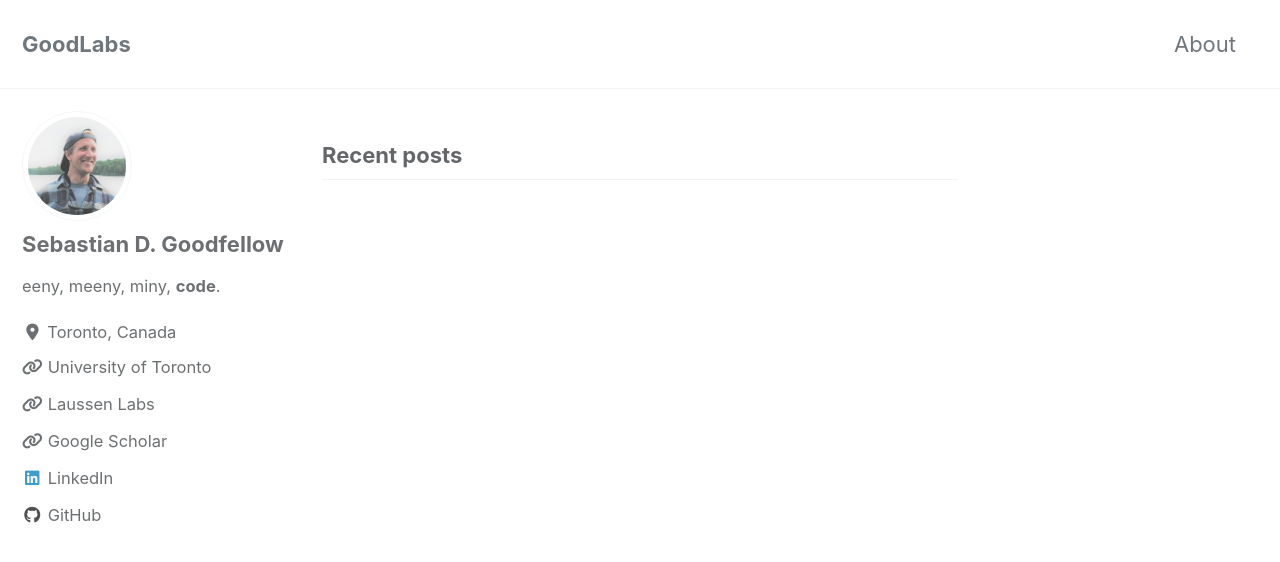
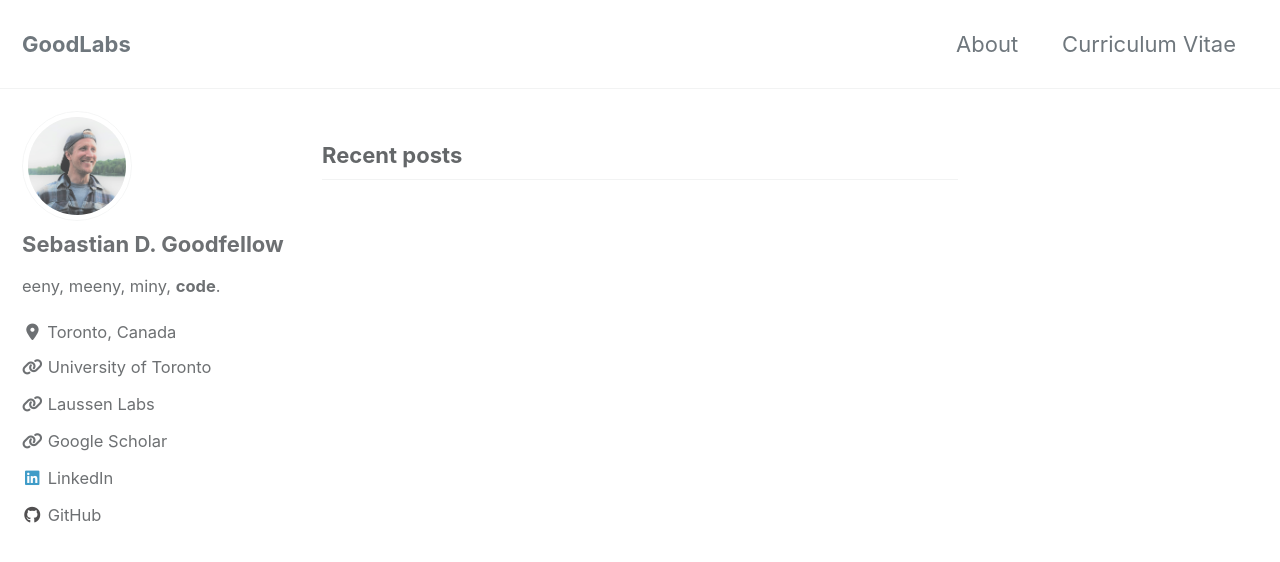
Before and after one commit to Seb-Good/sebastian-goodfellow, a Jekyll site: the page built from index.html, in a window 1280 px wide and 900 px high. Shown: the top 562 px of the window. Built offline with Jekyll 4.4.1, drawn with Linux system fonts in a browser that asks for light colours; cached includes are drawn as plain includes; nearby versions of some CDN libraries; the list of posts is cut into pages by our own code.

Commit message:
- initial commit

```diff
--- a/_data/navigation.yml
+++ b/_data/navigation.yml
@@ -2,6 +2,8 @@
 main:
   - title: "About"
     url: /about/
+  - title: "Curriculum Vitae"
+    url: /cv/
   # - title: "About"
   #   url: https://mmistakes.github.io/minimal-mistakes/about/
   # - title: "Sample Posts"
```
